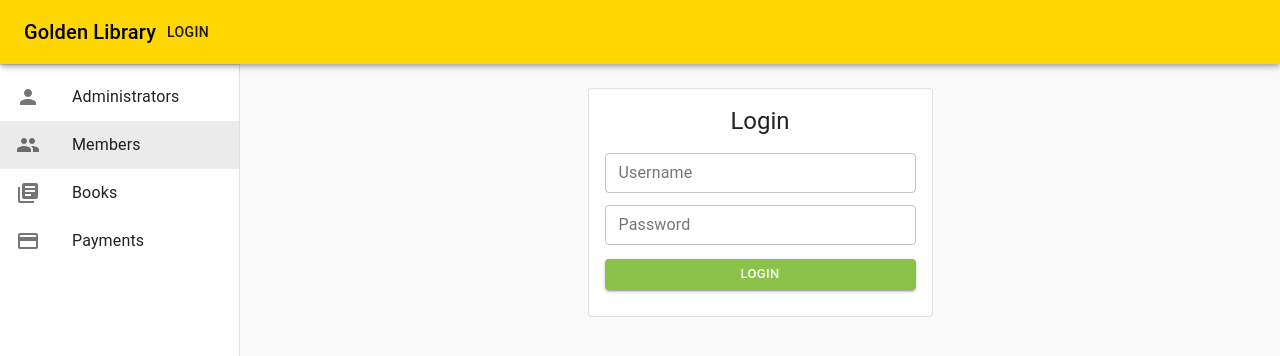
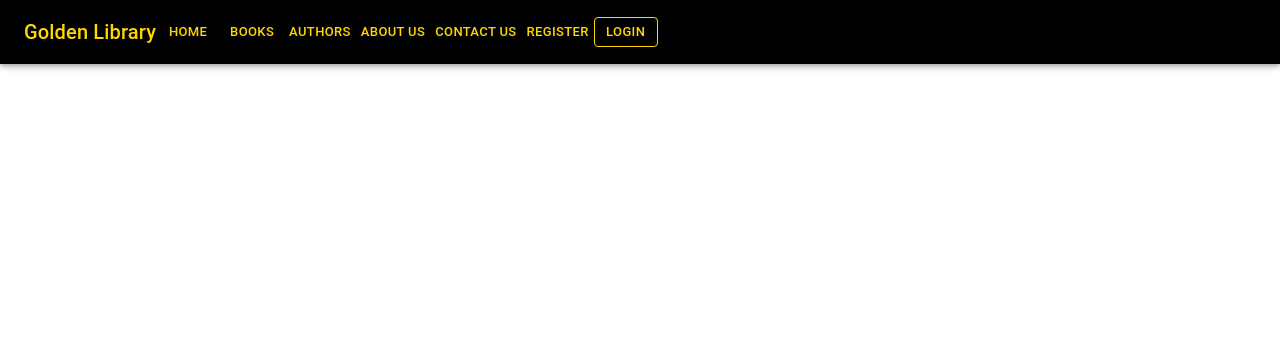
Before and after one commit to damsarar/GoldenLibrary-Frontend, a React (Create React App) app: page /login in a window 1280 px wide. Shown: the top 356 px of the page. Built offline with nearby package versions, Linux system fonts and the light colour scheme.

Commit message:
Navbar initialized

```diff
--- a/src/App.js
+++ b/src/App.js
@@ -1,7 +1,7 @@
 import React from 'react';
 import './App.css';
 
-import AdminDashboard from './AdminDashboard'
+import Navbar from './components/Navbar'
 
 import { BrowserRouter as Router, Switch, Route, Link } from "react-router-dom";
 
@@ -9,7 +9,7 @@ function App() {
   return (
     <div className="App">
       <Router>
-        <AdminDashboard></AdminDashboard>
+        <Navbar></Navbar>
       </Router>
 
     </div>
--- /dev/null
+++ b/src/components/Navbar.js
@@ -0,0 +1,48 @@
+import React from 'react'
+import { AppBar, Toolbar, IconButton, Typography, Button } from '@material-ui/core'
+
+import { BrowserRouter as Router, Switch, Route, Link } from "react-router-dom";
+
+class Navbar extends React.Component {
+    render() {
+        return (
+            <div>
+                <AppBar position="static" style={{ backgroundColor: "black", color: "gold" }}>
+                    <Toolbar variant="regular">
+
+                        <Typography variant="h6" color="inherit">
+                            Golden Library
+                        </Typography>
+
+                        <Button color="inherit" size="small" variant="text" component={Link} >
+                            Home
+                        </Button>
+                        <Button color="inherit" size="small" variant="text" component={Link} >
+                            Books
+                        </Button>
+                        <Button color="inherit" size="small" variant="text" component={Link} >
+                            Authors
+                        </Button>
+                        <Button color="inherit" size="small" variant="text" component={Link} >
+                            About Us
+                        </Button>
+                        <Button color="inherit" size="small" variant="text" component={Link} >
+                            Contact Us
+                        </Button>
+                        <Button color="inherit" size="small" variant="text" component={Link} >
+                            Register
+                        </Button>
+
+
+                        <Button color="inherit" size="small" variant="outlined" component={Link} to="/login" >
+                            Login
+                        </Button>
+
+                    </Toolbar>
+                </AppBar>
+            </div>
+        )
+    }
+}
+
+export default Navbar
--- a/src/views/Login.js
+++ b/src/views/Login.js
@@ -1,7 +1,16 @@
 import React from 'react'
-import { Card, CardActionArea, CardContent, CardMedia, Typography, CardActions, Button, TextField } from '@material-ui/core'
+import { Card, CardActionArea, CardContent, CardMedia, Typography, CardActions, Button, TextField, CardHeader } from '@material-ui/core'
 
 class Login extends React.Component {
+    constructor(props) {
+        super(props)
+
+        this.state = {
+            username: '',
+            password: ''
+        }
+    }
+
     render() {
         return (
             <div>
@@ -9,7 +18,6 @@ class Login extends React.Component {
                     variant="outlined"
                     style={{ maxWidth: "345px", display: "block", marginLeft: "auto", marginRight: "auto" }}
                 >
-                    <CardActionArea>
                     <CardContent>
                         <Typography gutterBottom variant="h5" component="h2">
                             Login
@@ -23,6 +31,7 @@ class Login extends React.Component {
                                 type="text"
                                 variant="outlined"
                                 fullWidth
+                                value={this.state.username}
                             />
 
                             <TextField
@@ -33,6 +42,7 @@ class Login extends React.Component {
                                 type="password"
                                 variant="outlined"
                                 fullWidth
+                                value={this.state.password}
                             />
                             <Button
                                 style={{ marginBottom: '10px', backgroundColor: '#8bc34a', color: "white", marginTop: "10px" }}
@@ -44,7 +54,6 @@ class Login extends React.Component {
                                 </Button>
                         </Typography>
                     </CardContent>
-                    </CardActionArea>
                 </Card>
             </div>
         )
```
Lines whose indentation alone changed are shown as unchanged.
